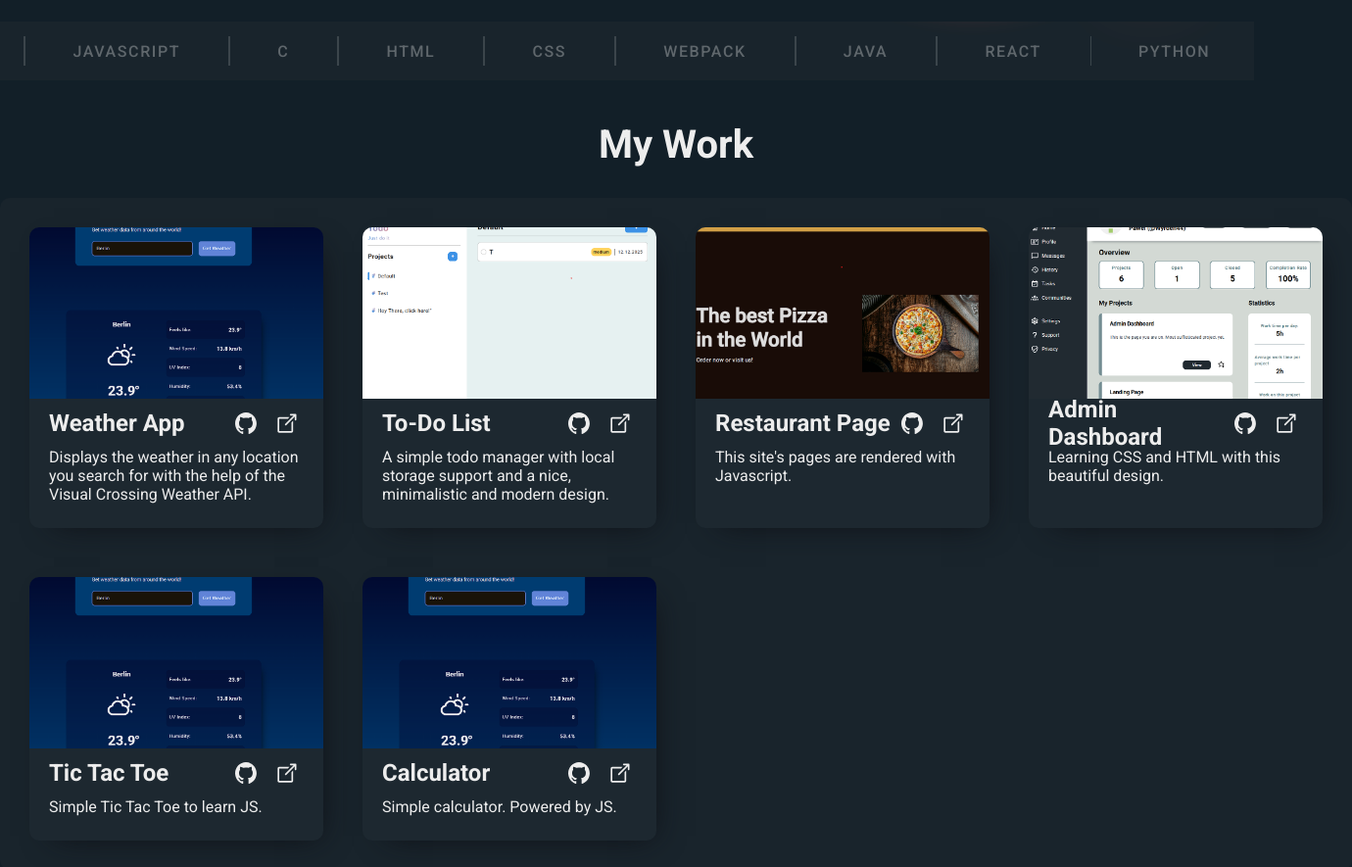
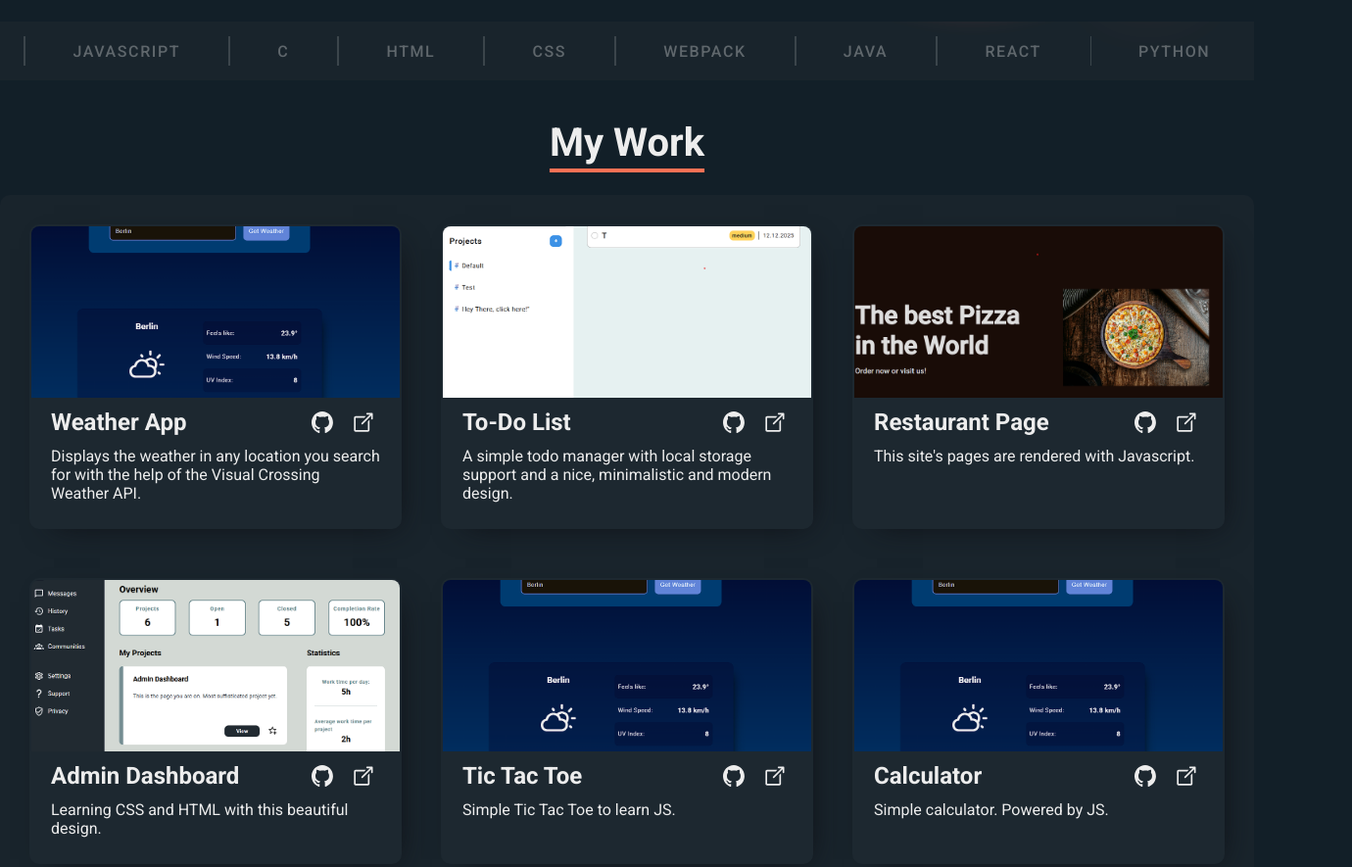
Before and after one commit to Wyrden44/odin-home-page, a website built with webpack: page src/index.html in a window 1280 px wide. Shown: the part 503-1388 px from the top of the page at 98% size, 1380 px wide, since content can reach past the window. Built offline with nearby package versions, Linux system fonts and the light colour scheme.

Commit message:
Fix project list shrinking  issue

```diff
--- a/src/styles.css
+++ b/src/styles.css
@@ -221,9 +221,8 @@ header h2::before {
 }
 
 .projects {
-    display: grid;
-    grid-template-rows: 80px 1fr;
-    justify-items: center;
+    display: flex;
+    flex-direction: column;
     align-items: center;
     margin-top: 40px;
 }
@@ -231,10 +230,13 @@ header h2::before {
 .projects > h1 {
     font-size: 2.5rem;
     margin-bottom: 30px;
+
+    text-decoration: underline;
+    text-decoration-color: var(--accent);
+    text-underline-offset: 13px;
 }
 
 .projects-list {
-    width: 100%;
     max-width: 1500px;
     display: grid;
     grid-template-columns: repeat(auto-fit, minmax(300px, 1fr));
@@ -244,6 +246,9 @@ header h2::before {
     background-color: #19242c;
     border-radius: 10px;
     padding: 30px;
+
+    width: 100%;
+    margin: 0 auto;
 }
 
 .project {
@@ -255,6 +260,16 @@ header h2::before {
     /* background: linear-gradient(-45deg, var(--main-bg) 5%, #19242c); */
     background-color: #1d2830;
     box-shadow: 10px 10px 30px -15px #0d0e13;
+
+    border: 2px solid transparent;
+
+    transition: border ease 0.4s, background-color ease 0.4s, box-shadow ease 0.4s;
+}
+
+.project:hover {
+    border: 2px solid var(--accent);
+    background-color: #26323b;
+    box-shadow: 10px 10px 30px -5px #0d0e13;
 }
 
 .project-image {
@@ -283,6 +298,7 @@ header h2::before {
 .project-name {
     grid-area: heading;
     font-size: 1.5rem;
+    white-space: nowrap;
 }
 
 .project-description {
@@ -342,3 +358,8 @@ footer {
     width: 3rem;
     height: 3rem;
 }
+
+@media (max-width: 1150px) {
+    /* tablet */
+
+}
```
